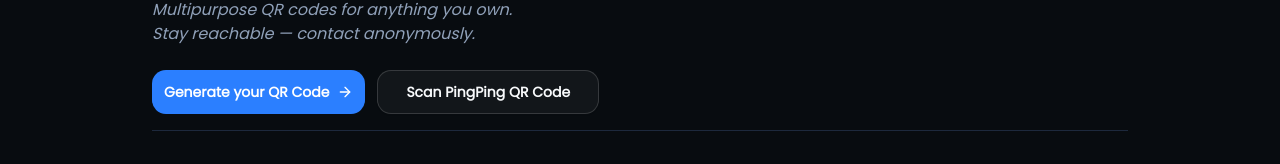
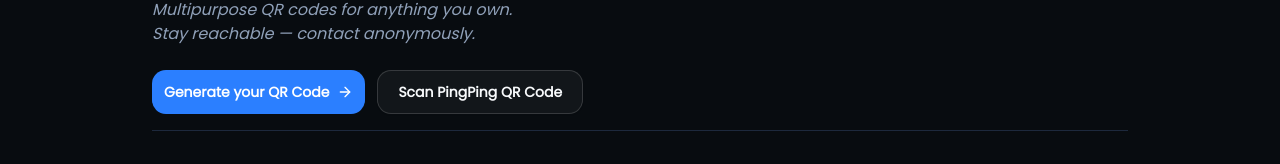
Before and after one commit to ARJ544/Pingivo, a Next.js app: page / in a window 1280 px wide. Shown: the part 406-570 px from the top of the page. Built offline with nearby package versions, Linux system fonts and the light colour scheme; no server answers.

Commit message:
Update page.tsx

```diff
--- a/src/app/page.tsx
+++ b/src/app/page.tsx
@@ -47,7 +47,7 @@
             <Link href="/scan">
               <Button
                 variant="outline"
-                className="h-11 px-7 rounded-xl font-bold"
+                className="h-11 px-5 rounded-xl font-bold"
               >
                 Scan {COMPANY_NAME} QR Code
               </Button>
```
